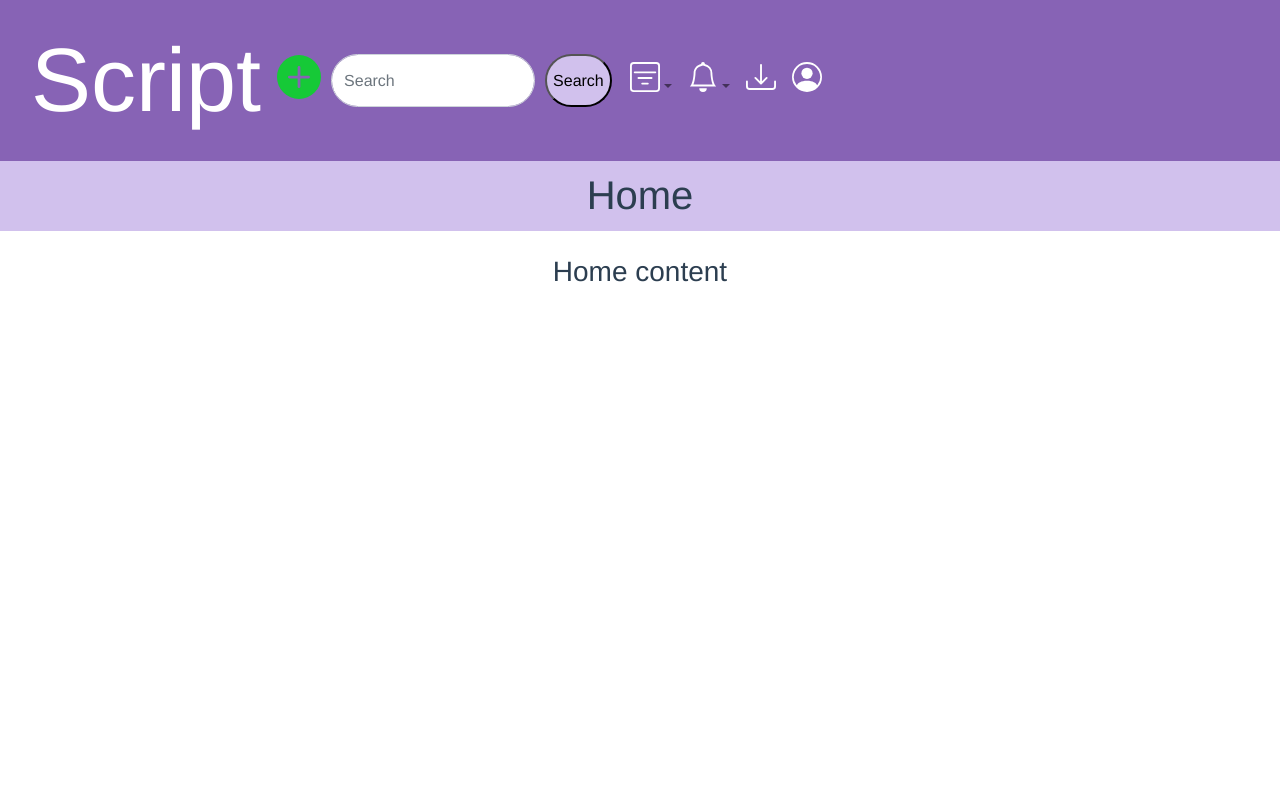
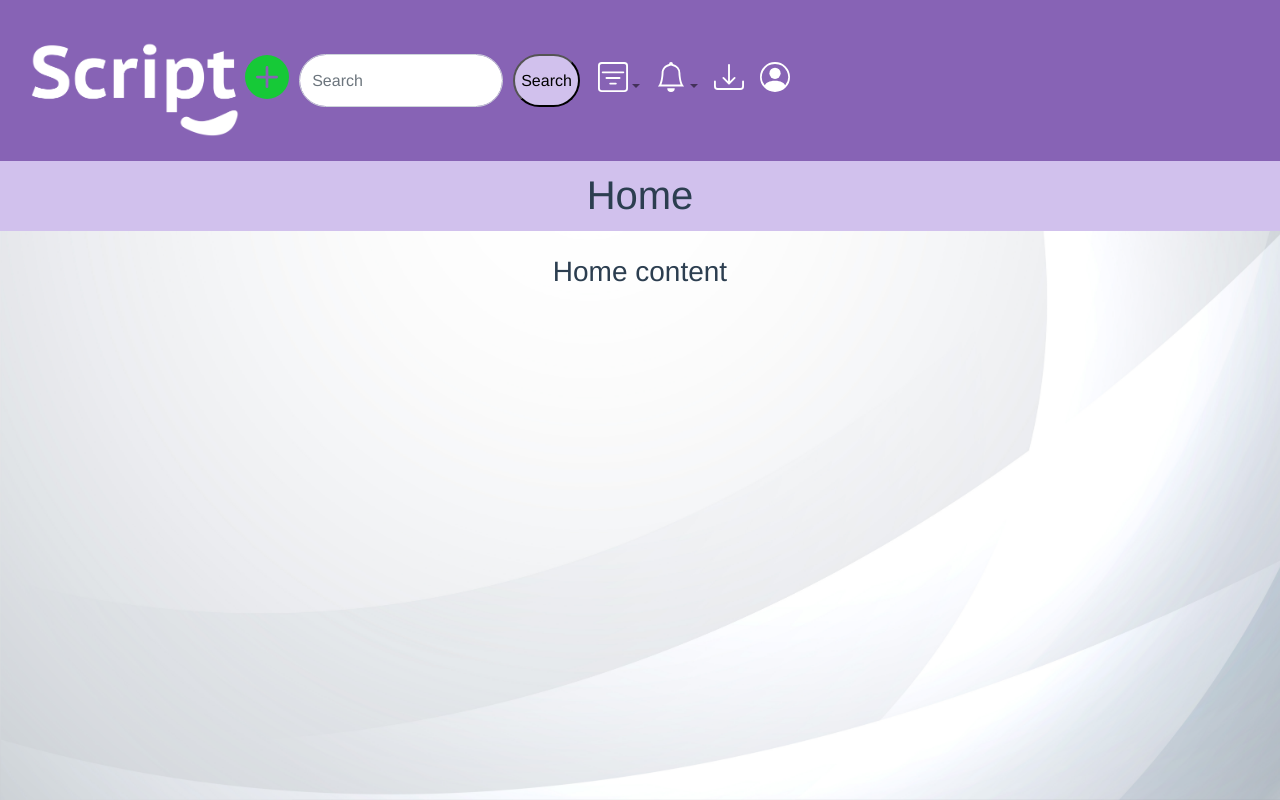
Before and after one commit to KajaRado7/Scripto-frontend, a Vue app: page / in a window 1280 px wide. Built offline with nearby package versions, Linux system fonts and the light colour scheme.

Commit message:
Logo + pozadinska slika

```diff
--- a/src/App.vue
+++ b/src/App.vue
@@ -13,7 +13,14 @@
               href="#"
               style="color: white; font-size:90px;"
             >
-              Script
+              <!--Logo------>
+              <img
+                src="@/assets/logo.png"
+                height="100"
+                class="d-inline-block logo"
+                loading="lazy"
+              />
+              <!--Logo------>
             </a>
           </router-link>
           <!--PlusIcon------>
@@ -286,6 +293,9 @@ export default {
 </script>
 
 <style lang="scss">
+.logo {
+  margin-right: 3px;
+}
 .headingNav {
   width: 100%;
   height: 70px;
@@ -328,6 +338,12 @@ export default {
 .dropdown-item {
   border-radius: 30px;
 }
+body {
+  background-image: url('~@/assets/background.jpg');
+  background-repeat: no-repeat;
+  background-attachment: fixed;
+  background-size: cover;
+}
 #app {
   font-family: Helvetica, Arial, sans-serif;
   -webkit-font-smoothing: antialiased;
```
Also changed, not shown: src/assets/background.jpg (added), src/assets/logo.png.
